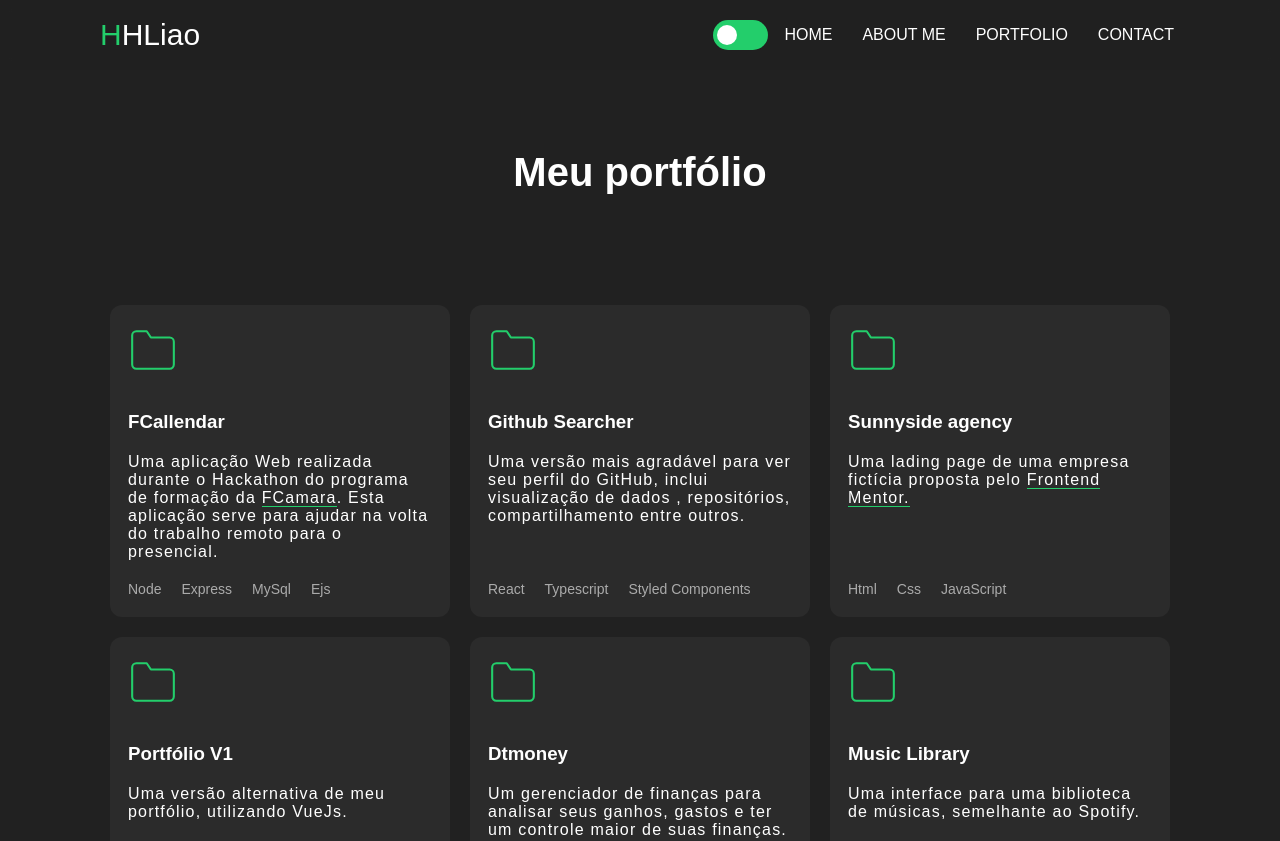
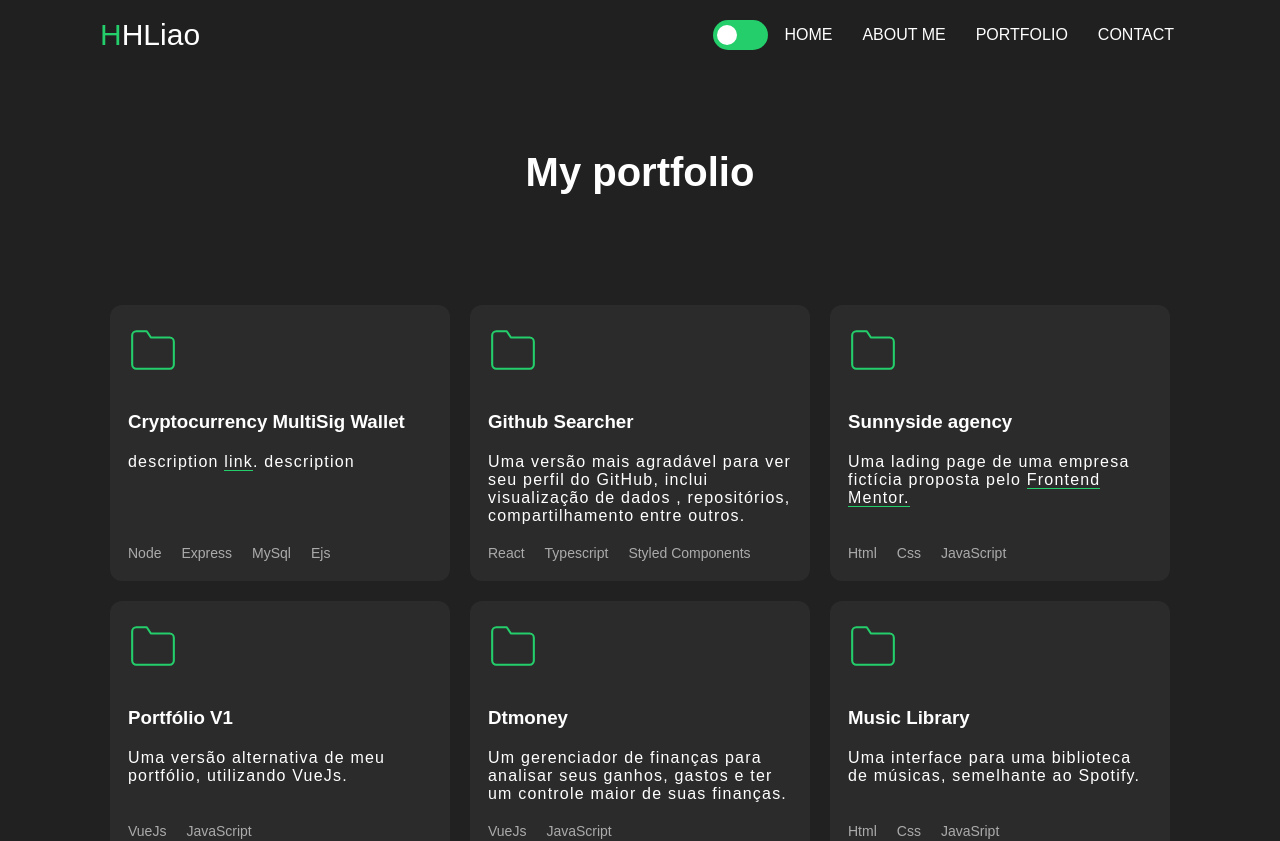
Before and after one commit to Hsien-HsiuLiao/hsien-hsiuliao.github.io, a React (Create React App) app: page / in a window 1280 px wide. Shown: the top 841 px of the page. Built offline with nearby package versions, Linux system fonts and the light colour scheme; the HTML template or start-up script is replaced by a standard one.

Commit message:
update portfolio card

```diff
--- a/src/components/Portfolio/Portfolio.tsx
+++ b/src/components/Portfolio/Portfolio.tsx
@@ -8,7 +8,7 @@ import ScrollAnimation from "react-animate-on-scroll";
 export function Portfolio(){
   return(
     <Container id="portfolio">
-      <h2>Meu portfólio</h2>
+      <h2>My portfolio</h2>
 
       <div className="projects">
 
@@ -23,8 +23,8 @@ export function Portfolio(){
           </div>
           </header>
           <div className="body">
-            <h3>FCallendar</h3>
-            <p>Uma aplicação Web realizada durante o Hackathon do programa de formação da <a href="https://www.fcamara.com.br/"> FCamara</a>. Esta aplicação serve para ajudar na volta do trabalho remoto para o presencial.
+            <h3>Cryptocurrency MultiSig Wallet</h3>
+            <p>description <a href="https://"> link</a>. description
             </p>
           </div>
           <footer>
```
